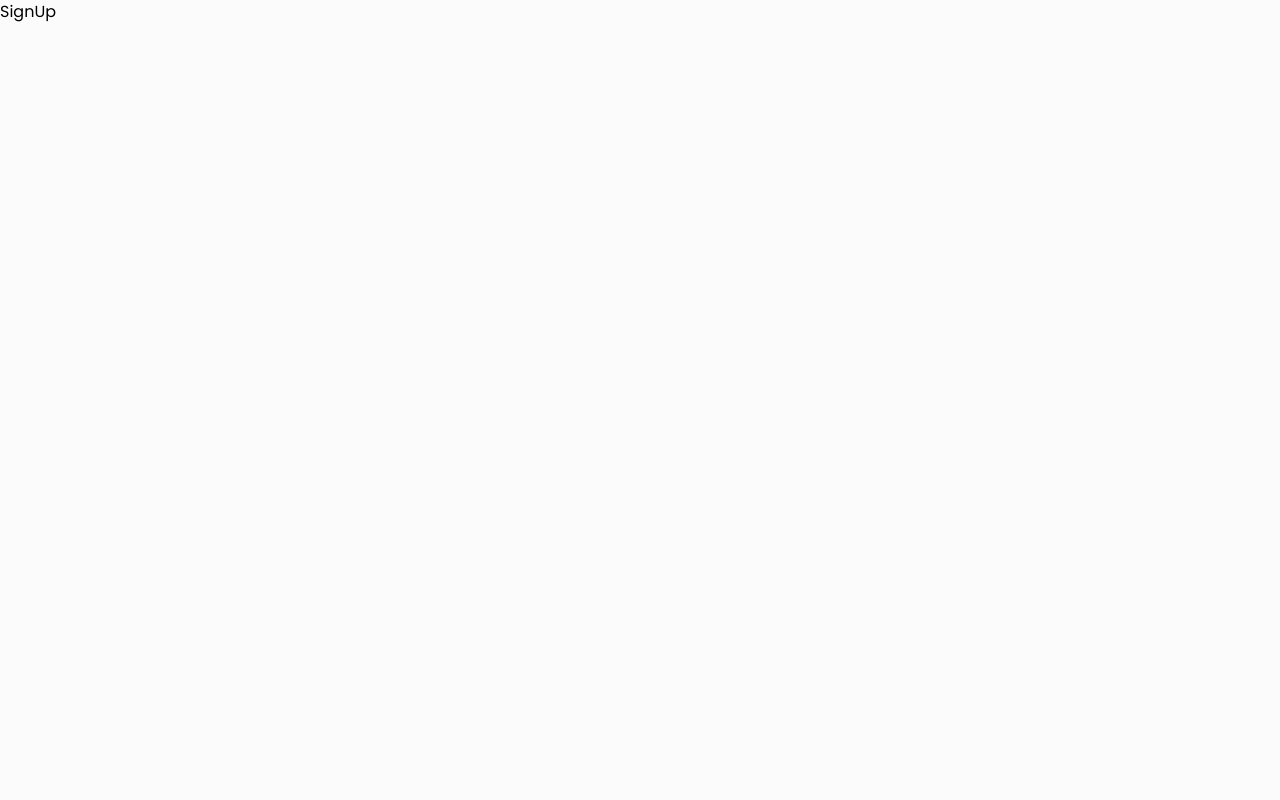
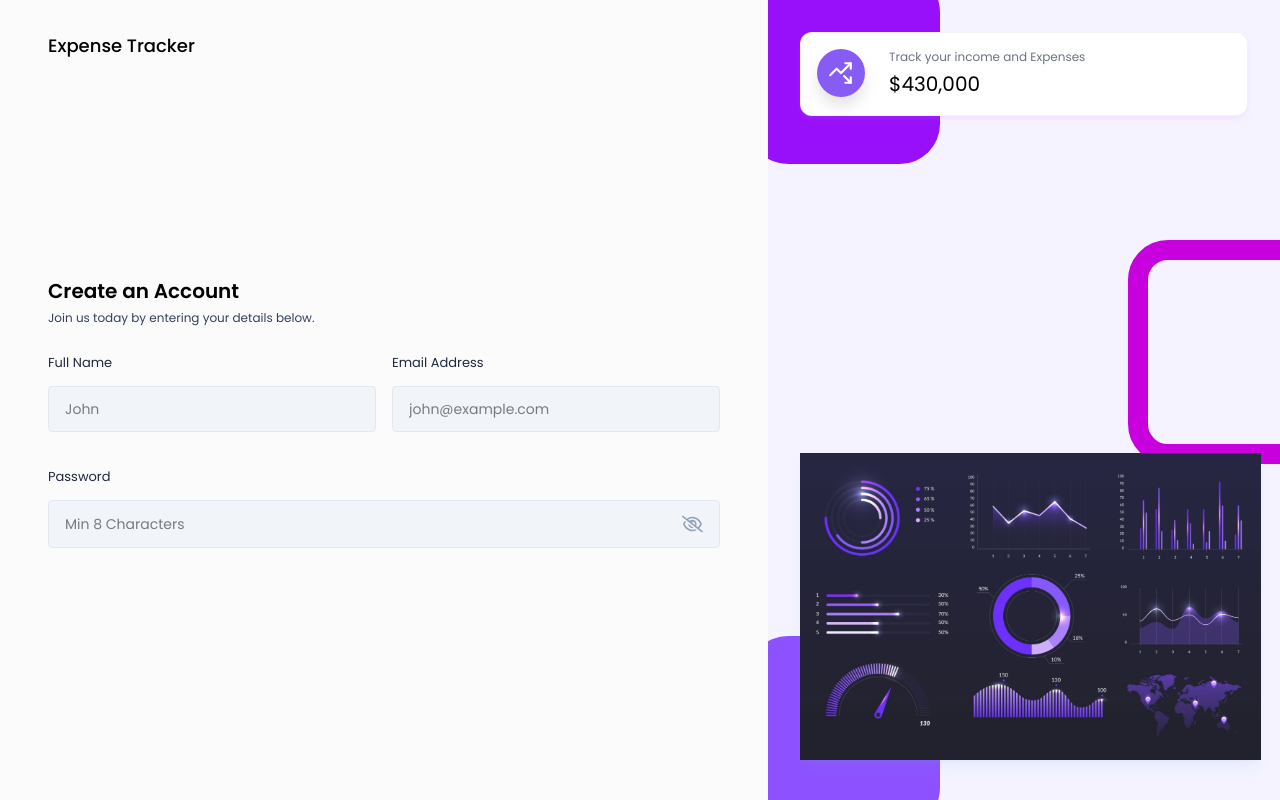
Before and after one commit to kunstewi/spender, a React (Vite) app in the folder frontend/: page /signup in a window 1280 px wide. Built offline with nearby package versions, Linux system fonts and the light colour scheme.

Commit message:
sign up done before adding profile photo selector

```diff
--- a/frontend/src/pages/Auth/SignUp.jsx
+++ b/frontend/src/pages/Auth/SignUp.jsx
@@ -1,7 +1,60 @@
-import React from "react";
+import React, { useState } from "react";
+import AuthLayout from "../../components/layouts/AuthLayout";
+import { Link, useNavigate } from "react-router-dom";
+import Input from "../../components/Inputs/Input";
+import { validateEmail } from "../../utils/helper";
 
 const SignUp = () => {
-  return <div>SignUp</div>;
+  const [profilePic, setProfilePic] = useState(null);
+  const [fullName, setFullName] = useState("");
+  const [email, setEmail] = useState("");
+  const [password, setPassword] = useState("");
+
+  const [error, setError] = useState(null);
+
+  const navigate = useNavigate();
+
+  // Handle Sign Up Form Submit
+  const handleSignUp = async (e) => {};
+
+ return (
+   <AuthLayout>
+     <div className="lg:w-[100%] h-auto md:h-full mt-10 md:mt-0 flex flex-col justify-center">
+       <h3 className="text-xl font-semibold text-black">Create an Account</h3>
+       <p className="text-xs text-slate-700 mt-[5px] mb-6">
+         Join us today by entering your details below.
+       </p>
+
+       <form onSubmit={handleSignUp}>
+         <div className="grid grid-cols-1 md:grid-cols-2 gap-4">
+           <Input
+             value={fullName}
+             onChange={({ target }) => setFullName(target.value)}
+             label="Full Name"
+             placeholder="John"
+             type="text"
+           />
+           <Input
+             value={email}
+             onChange={({ target }) => setEmail(target.value)}
+             label="Email Address"
+             placeholder="john@example.com"
+             type="text"
+           />
+           <div className="col-span-2">
+             <Input
+               value={password}
+               onChange={({ target }) => setPassword(target.value)}
+               label="Password"
+               placeholder="Min 8 Characters"
+               type="password"
+             />
+           </div>
+         </div>
+       </form>
+     </div>
+   </AuthLayout>
+ );
 };
 
 export default SignUp;
```
